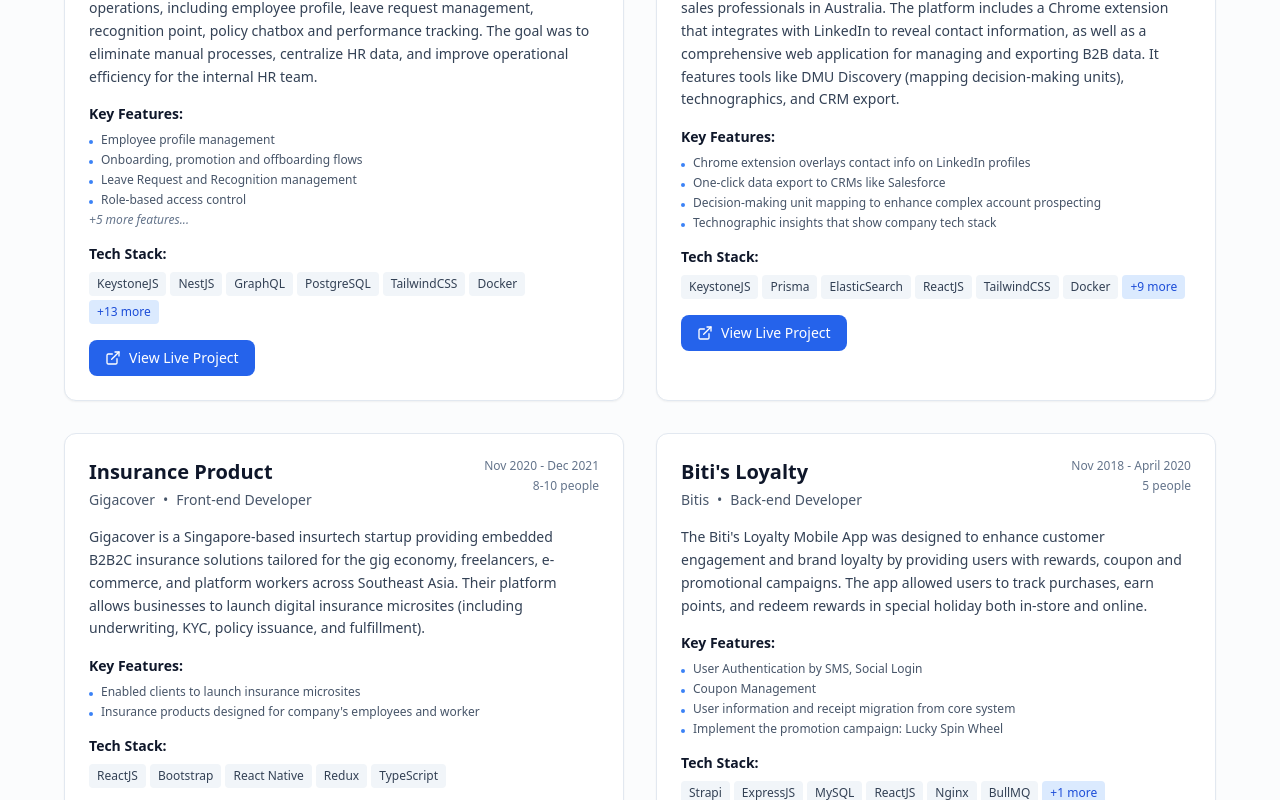
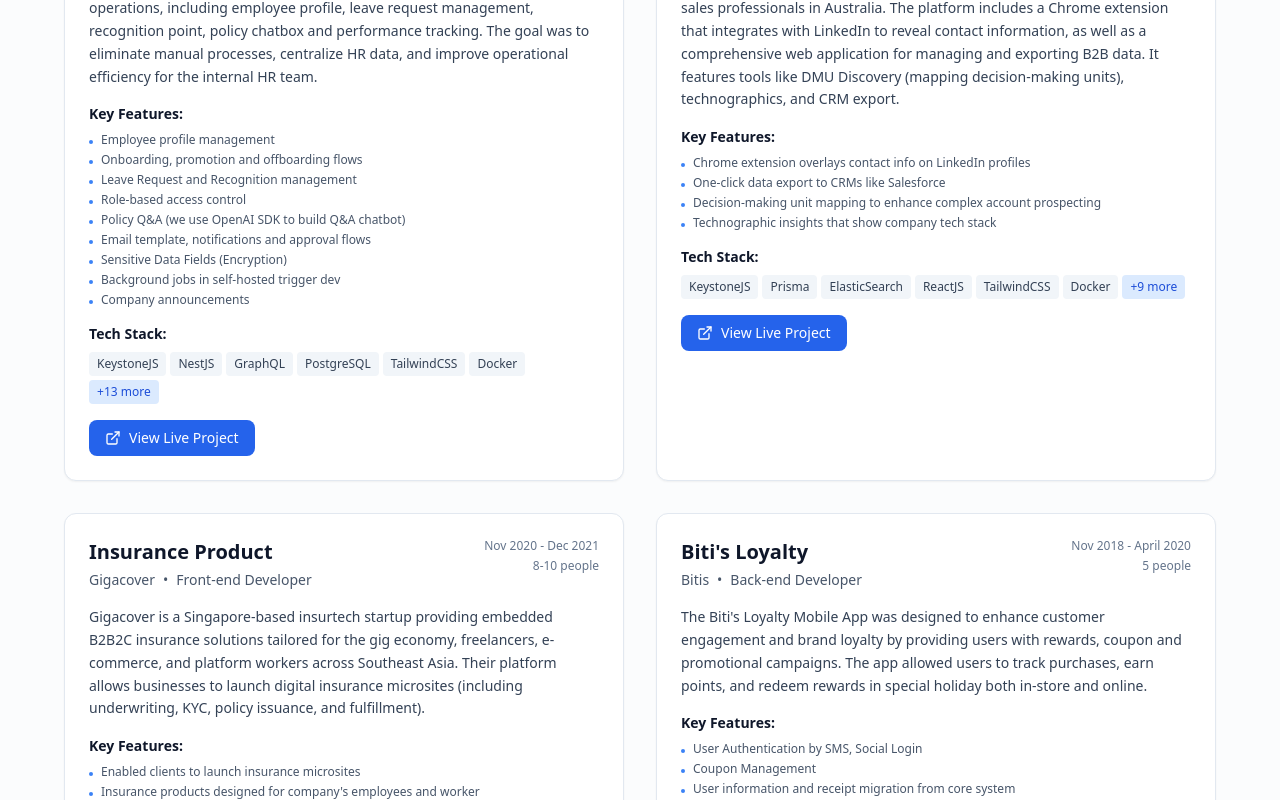
Before and after one commit to lnanhkhoa/lnanhkhoa.github.io, a React (Vite) app: page / in a window 1280 px wide. Shown: the part 6340-7140 px from the top of the page. Built offline with nearby package versions, Linux system fonts and the light colour scheme.

Commit message:
feat: display all project key features instead of limiting to 4 items

```diff
--- a/src/components/Projects.jsx
+++ b/src/components/Projects.jsx
@@ -131,17 +131,12 @@ const Projects = () => {
                   <div className="mb-4">
                     <h4 className="text-sm font-semibold text-slate-900 dark:text-slate-100 mb-2">Key Features:</h4>
                     <ul className="space-y-1">
-                      {project.keyFeatures.slice(0, 4).map((feature, idx) => (
+                      {project.keyFeatures.map((feature, idx) => (
                         <li key={idx} className="text-xs text-slate-600 dark:text-slate-400 flex items-start gap-2">
                           <div className="w-1 h-1 bg-blue-500 rounded-full mt-2 flex-shrink-0"></div>
                           <span>{feature}</span>
                         </li>
                       ))}
-                      {project.keyFeatures.length > 4 && (
-                        <li className="text-xs text-slate-500 dark:text-slate-400 italic">
-                          +{project.keyFeatures.length - 4} more features...
-                        </li>
-                      )}
                     </ul>
                   </div>
 
```
